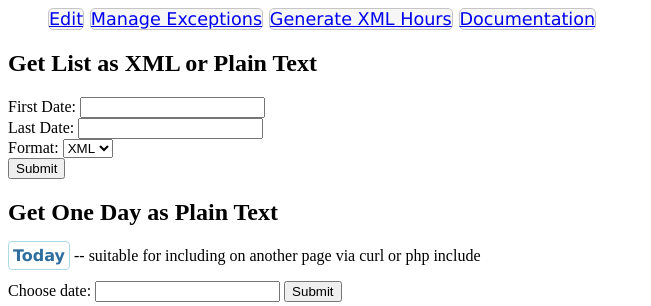
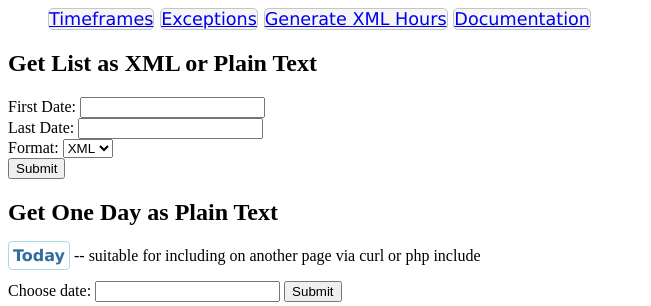
Before and after one commit to kenirwin/LibraryHoursManager, a PHP site: page /gen_form.php in a window 1280 px wide. Shown: the top 306 px of the page, without its empty margins (0-651 px from the left). Run offline with PHP 8.4, Linux system fonts and the light colour scheme; some libraries are stand-ins or nearby versions.

Commit message:
changed edit.php to timeframes.php

```diff
--- a/admin.class.php
+++ b/admin.class.php
@@ -14,7 +14,7 @@ EOT;
         $table .= '<div id="new-timeframe-button" class="button">New Timeframe</div>'.PHP_EOL;
         $table .= '<table id="timeframe-picker-table">'.PHP_EOL;
         foreach($timeframes as $t) {
-            $table .= '<tr data-timeframe-id="'.$t->id.'" data-preset-id="'.$t->apply_preset_id.'"><td>'.$t->name.'</td><td>'.$t->first_date.'</td><td>'.$t->last_date.'</td><td>'.$t->rank.'</td><td><a href="edit.php?action[]=delete_timeframe&timeframe_id='.$t->id.'" class="button delete-button delete-timeframe-button">x</a></td></tr>'.PHP_EOL;
+            $table .= '<tr data-timeframe-id="'.$t->id.'" data-preset-id="'.$t->apply_preset_id.'"><td>'.$t->name.'</td><td>'.$t->first_date.'</td><td>'.$t->last_date.'</td><td>'.$t->rank.'</td><td><a href="timeframes.php?action[]=delete_timeframe&timeframe_id='.$t->id.'" class="button delete-button delete-timeframe-button">x</a></td></tr>'.PHP_EOL;
         }
         $table .='</table>'.PHP_EOL;
         $table .='</div>'.PHP_EOL;
@@ -26,7 +26,7 @@ EOT;
         //        print '<pre>';print_r($details); print '</pre>'; print '<hr>'.PHP_EOL;
         $table  = '<div id="edit-timeframe">'.PHP_EOL;
         $table .= '<h2>Timeframe Details</h2>'.PHP_EOL;
-        $table .= '<form id="presets-editor" action="edit.php">'.PHP_EOL;
+        $table .= '<form id="presets-editor" action="timeframes.php">'.PHP_EOL;
         $table .= $this->FormRow('preset_id', $details[0]->preset_id, 'hidden');
         $table .= $this->FormRow('timeframe_id', $details[0]->timeframe_id, 'hidden');
         $table .= $this->FormRow('name', $details[0]->name, 'text');
--- a/nav.php
+++ b/nav.php
@@ -1,7 +1,7 @@
 <div id="nav">
      <ul id="nav-buttons">
-     <li><a href="edit.php">Edit</a></li>
-     <li><a href="manage_exceptions.php">Manage Exceptions</a></li>
+     <li><a href="timeframes.php">Timeframes</a></li>
+     <li><a href="manage_exceptions.php">Exceptions</a></li>
      <li><a href="generate.php">Generate XML Hours</a></li>
      <li><a href="documentation.php">Documentation</a></li>
      </ul>
--- a/style.css
+++ b/style.css
@@ -1,4 +1,4 @@
-/* edit.php */
+/* timeframes.php */
 body#edit {
     margin: 1em;
 }
```
Also changed, not shown: timeframes.php (renamed from edit.php), 1 other file.
